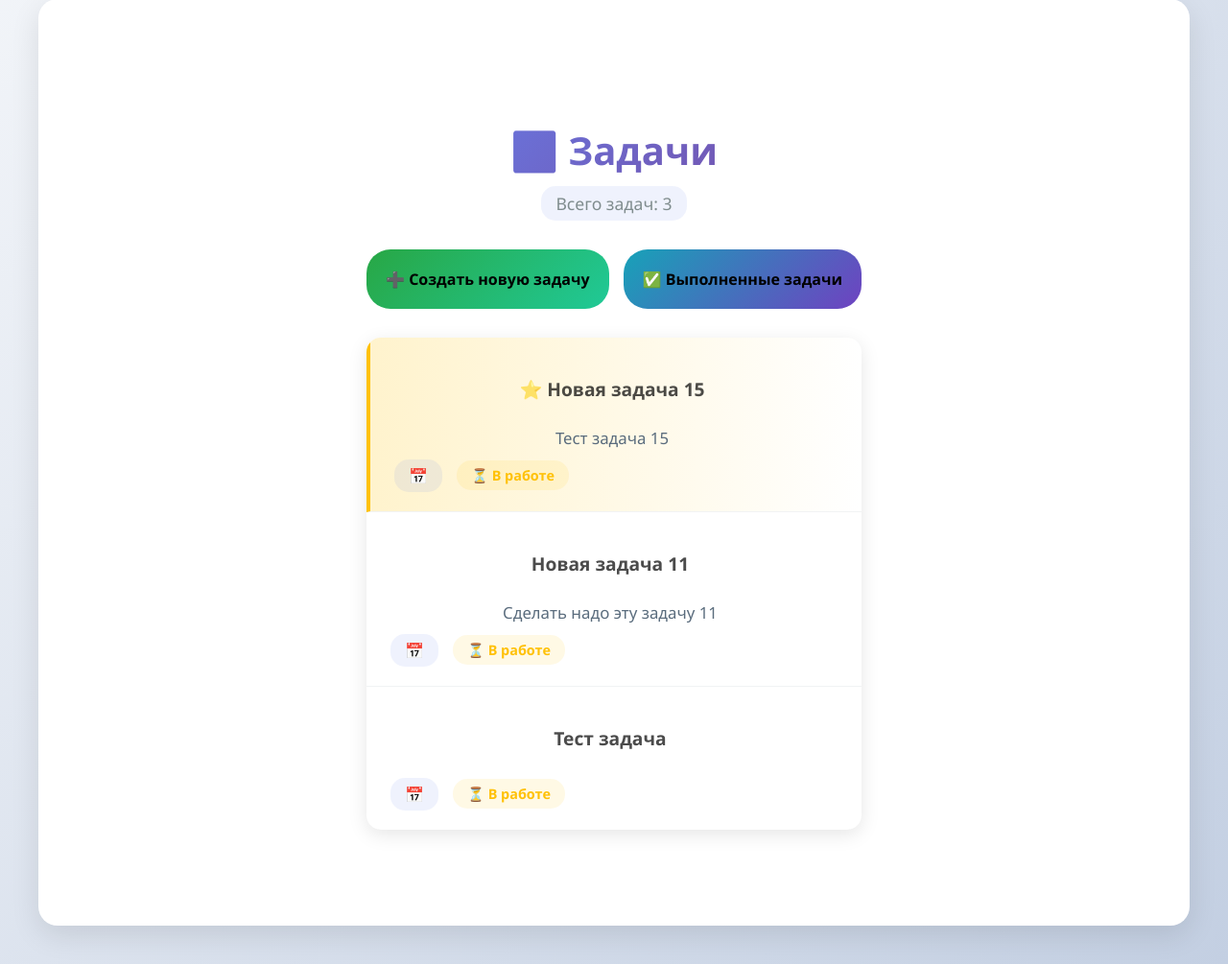
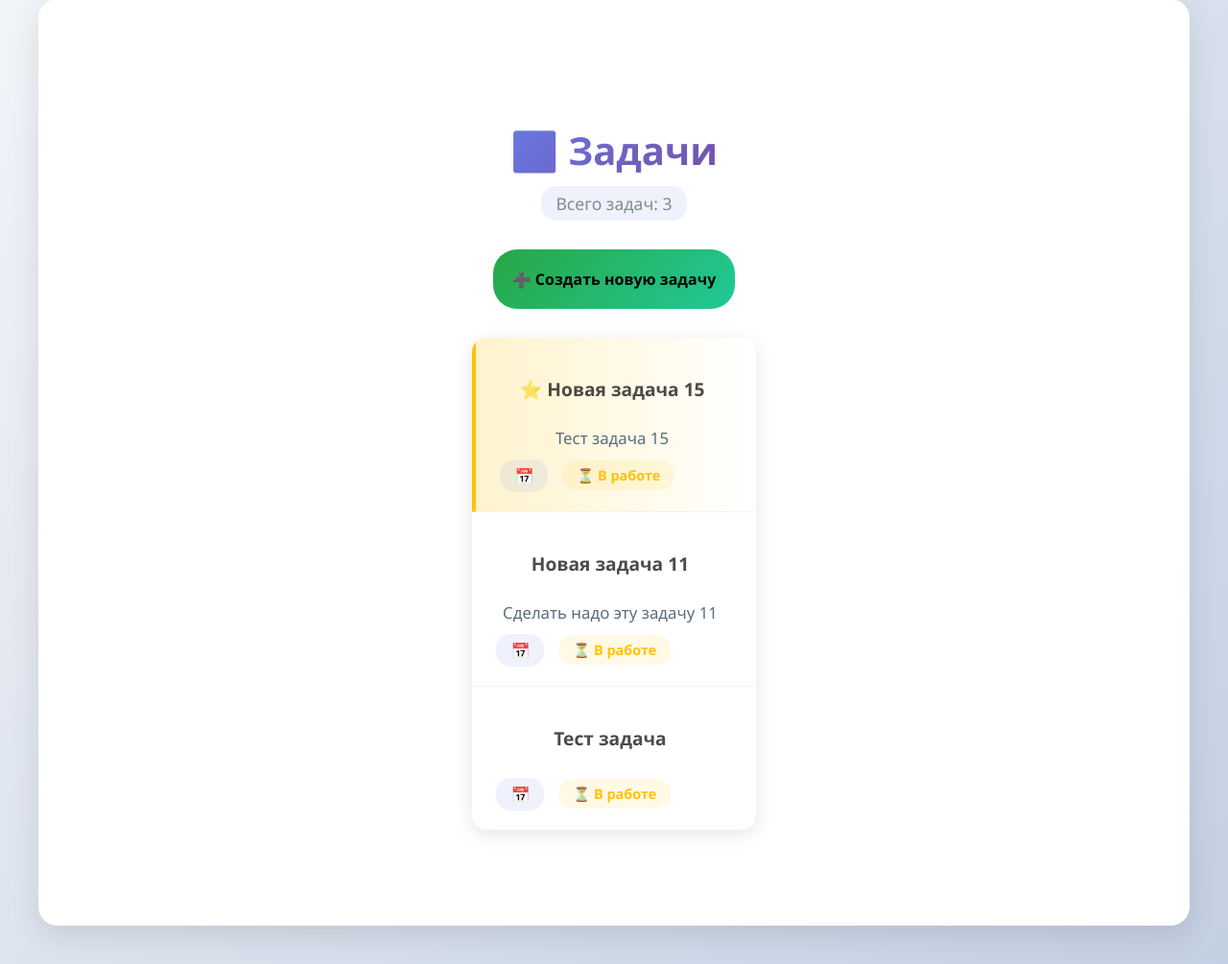
Before and after one commit to yana7777777/financial_analysis, a Django app: page /todo/ in a window 1280 px wide. Shown: the part 194-1199 px from the top of the page at 96% size. Run offline with Django 5.2, Linux system fonts and the light colour scheme; a user stored in the database is signed in; data comes from the database, SQL or seed files in the repository; both versions use the stored data as it was after the commit.

Commit message:
added new2

```diff
--- a/todo/templates/todo/currenttodos.html
+++ b/todo/templates/todo/currenttodos.html
@@ -15,9 +15,9 @@
         <a href="{% url 'createtodo' %}" class="action-btn create-btn">
             ➕ Создать новую задачу
         </a>
-        <a href="{% url 'completedtodos' %}" class="action-btn completed-btn">
-            ✅ Выполненные задачи
-        </a>
+<!--        <a href="{% url 'completedtodos' %}" class="action-btn completed-btn">-->
+<!--            ✅ Выполненные задачи-->
+<!--        </a>-->
     </div>
 
     <!-- Список задач в виде строк -->
```
Also changed, not shown: db.sqlite3.
